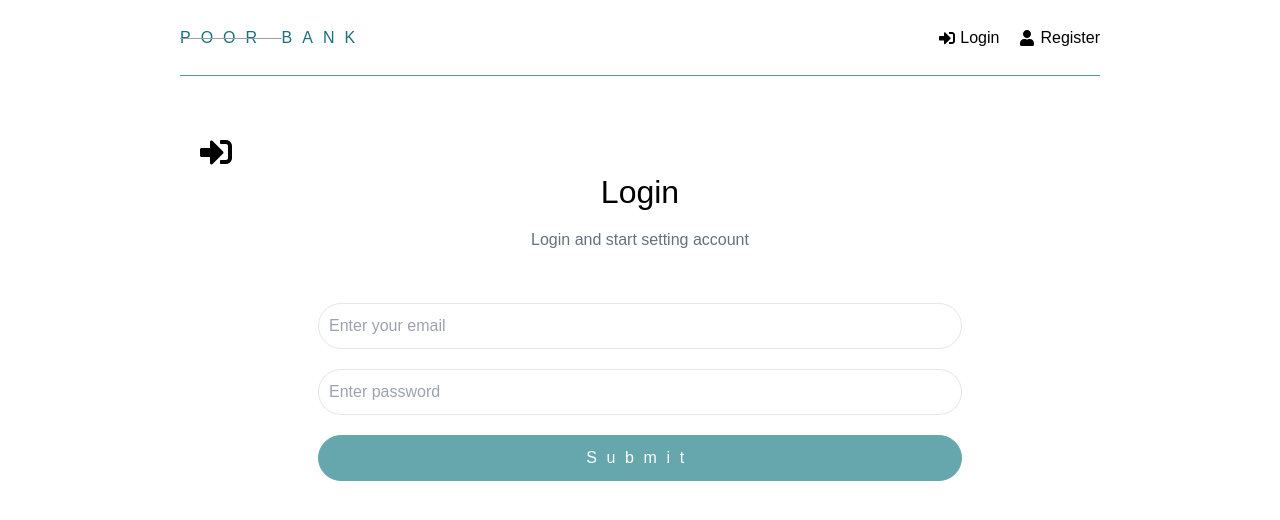
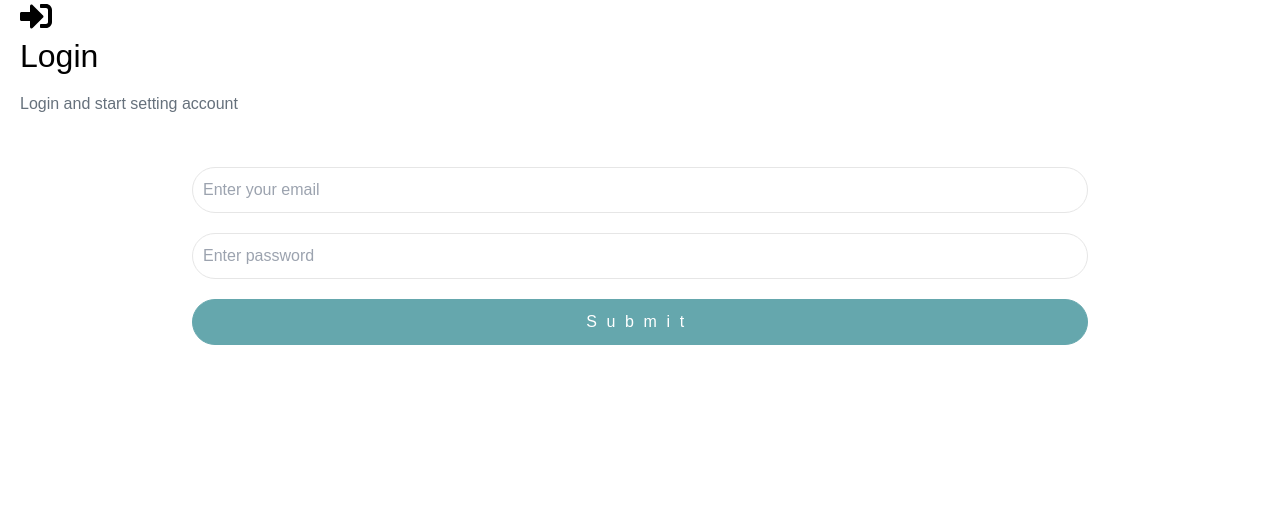
Before and after one commit to Fahdroussafi/BankApp-MERN, a React (Create React App) app in the folder frontend/: page /login in a window 1280 px wide. Shown: the top 520 px of the page. Built offline with nearby package versions, Linux system fonts and the light colour scheme.

Commit message:
not showing header in login & register pages

```diff
--- a/frontend/src/App.js
+++ b/frontend/src/App.js
@@ -9,11 +9,16 @@ import Transactions from "./pages/Transactions";
 import DashboardAdmin from "./pages/admin/DashboardAdmin";
 
 function App() {
+
+  const isLogin = window.location.pathname === "/login";
+  const isRegister = window.location.pathname === "/register";
+  const showHeader = !isLogin && !isRegister;
+
   return (
     <>
       <Router>
-        <div className="container">
-          <Header />
+        {showHeader && <Header />}
+        <div className="">
           <Routes>
             <Route path="/" element={<Dashboard />} />
             <Route path="/login" element={<Login />} />
```
